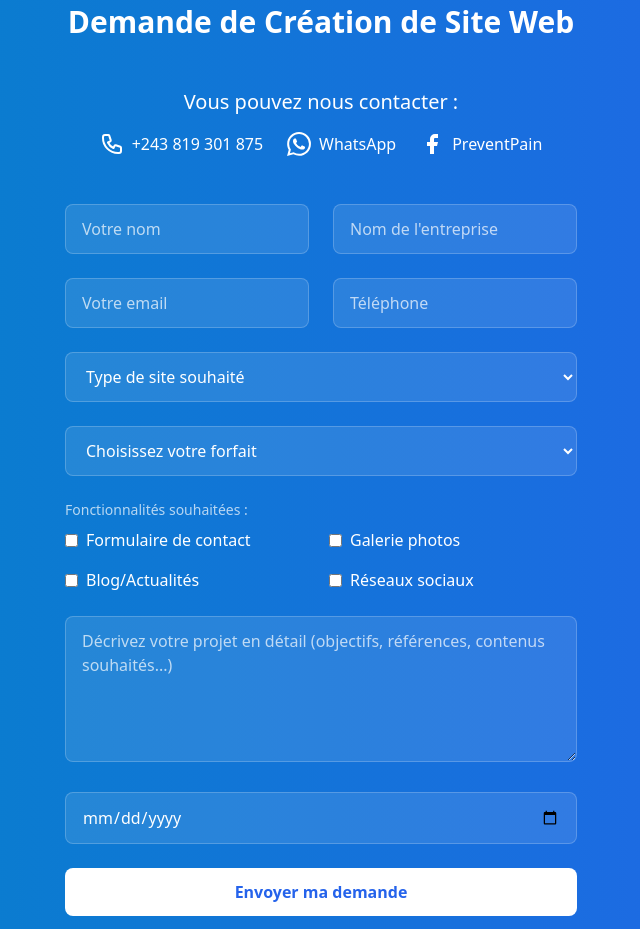
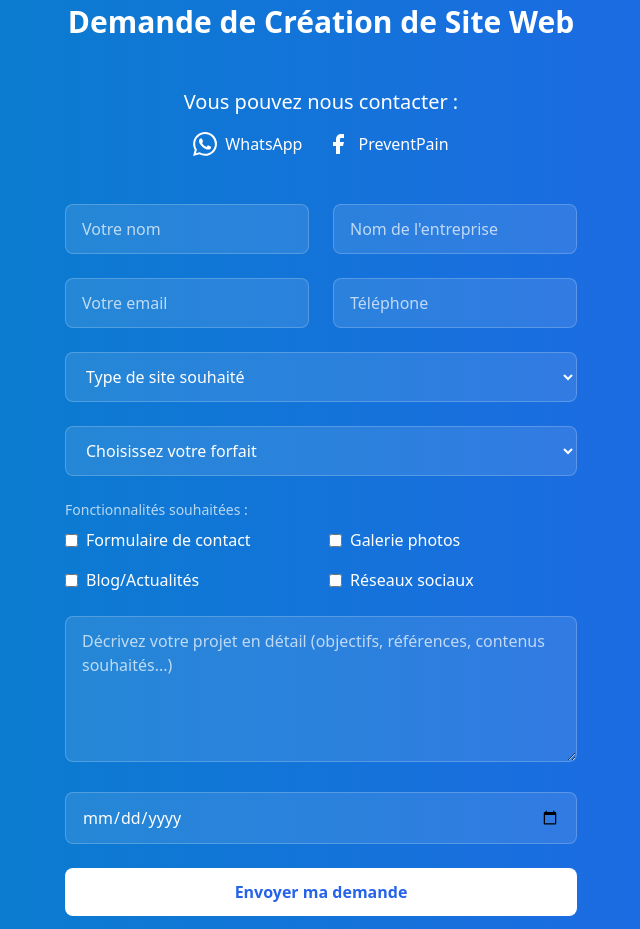
Before and after one commit to Mavuisra/monsiteacredit, a plain HTML site: page index.html in a window 1280 px wide. Shown: the part 2480-3409 px from the top of the page, without its empty margins (319-959 px from the left). Drawn offline with nearby package versions, Linux system fonts and the light colour scheme.

Commit message:
optimisation

```diff
--- a/index.html
+++ b/index.html
@@ -300,12 +300,7 @@
                 <div class="text-center mb-12">
                     <p class="text-xl mb-4">Vous pouvez nous contacter :</p>
                     <div class="flex justify-center space-x-6 mb-8">
-                        <a href="tel:+243819301875" class="flex items-center text-white hover:text-sky-200 transition">
-                            <svg class="w-6 h-6 mr-2" fill="none" stroke="currentColor" viewBox="0 0 24 24">
-                                <path stroke-linecap="round" stroke-linejoin="round" stroke-width="2" d="M3 5a2 2 0 012-2h3.28a1 1 0 01.948.684l1.498 4.493a1 1 0 01-.502 1.21l-2.257 1.13a11.042 11.042 0 005.516 5.516l1.13-2.257a1 1 0 011.21-.502l4.493 1.498a1 1 0 01.684.949V19a2 2 0 01-2 2h-1C9.716 21 3 14.284 3 6V5z"/>
-                            </svg>
-                            +243 819 301 875
-                        </a>
+
                         <a href="https://wa.me/243819301875" target="_blank" class="flex items-center text-white hover:text-sky-200 transition">
                             <svg class="w-6 h-6 mr-2" fill="currentColor" viewBox="0 0 24 24">
                                 <path d="M17.472 14.382c-.297-.149-1.758-.867-2.03-.967-.273-.099-.471-.148-.67.15-.197.297-.767.966-.94 1.164-.173.199-.347.223-.644.075-.297-.15-1.255-.463-2.39-1.475-.883-.788-1.48-1.761-1.653-2.059-.173-.297-.018-.458.13-.606.134-.133.298-.347.446-.52.149-.174.198-.298.298-.497.099-.198.05-.371-.025-.52-.075-.149-.669-1.612-.916-2.207-.242-.579-.487-.5-.669-.51-.173-.008-.371-.01-.57-.01-.198 0-.52.074-.792.372-.272.297-1.04 1.016-1.04 2.479 0 1.462 1.065 2.875 1.213 3.074.149.198 2.096 3.2 5.077 4.487.709.306 1.262.489 1.694.625.712.227 1.36.195 1.871.118.571-.085 1.758-.719 2.006-1.413.248-.694.248-1.289.173-1.413-.074-.124-.272-.198-.57-.347m-5.421 7.403h-.004a9.87 9.87 0 01-5.031-1.378l-.361-.214-3.741.982.998-3.648-.235-.374a9.86 9.86 0 01-1.51-5.26c.001-5.45 4.436-9.884 9.888-9.884 2.64 0 5.122 1.03 6.988 2.898a9.825 9.825 0 012.893 6.994c-.003 5.45-4.437 9.884-9.885 9.884m8.413-18.297A11.815 11.815 0 0012.05 0C5.495 0 .16 5.335.157 11.892c0 2.096.547 4.142 1.588 5.945L.057 24l6.305-1.654a11.882 11.882 0 005.683 1.448h.005c6.554 0 11.89-5.335 11.893-11.893a11.821 11.821 0 00-3.48-8.413z"/>
```
